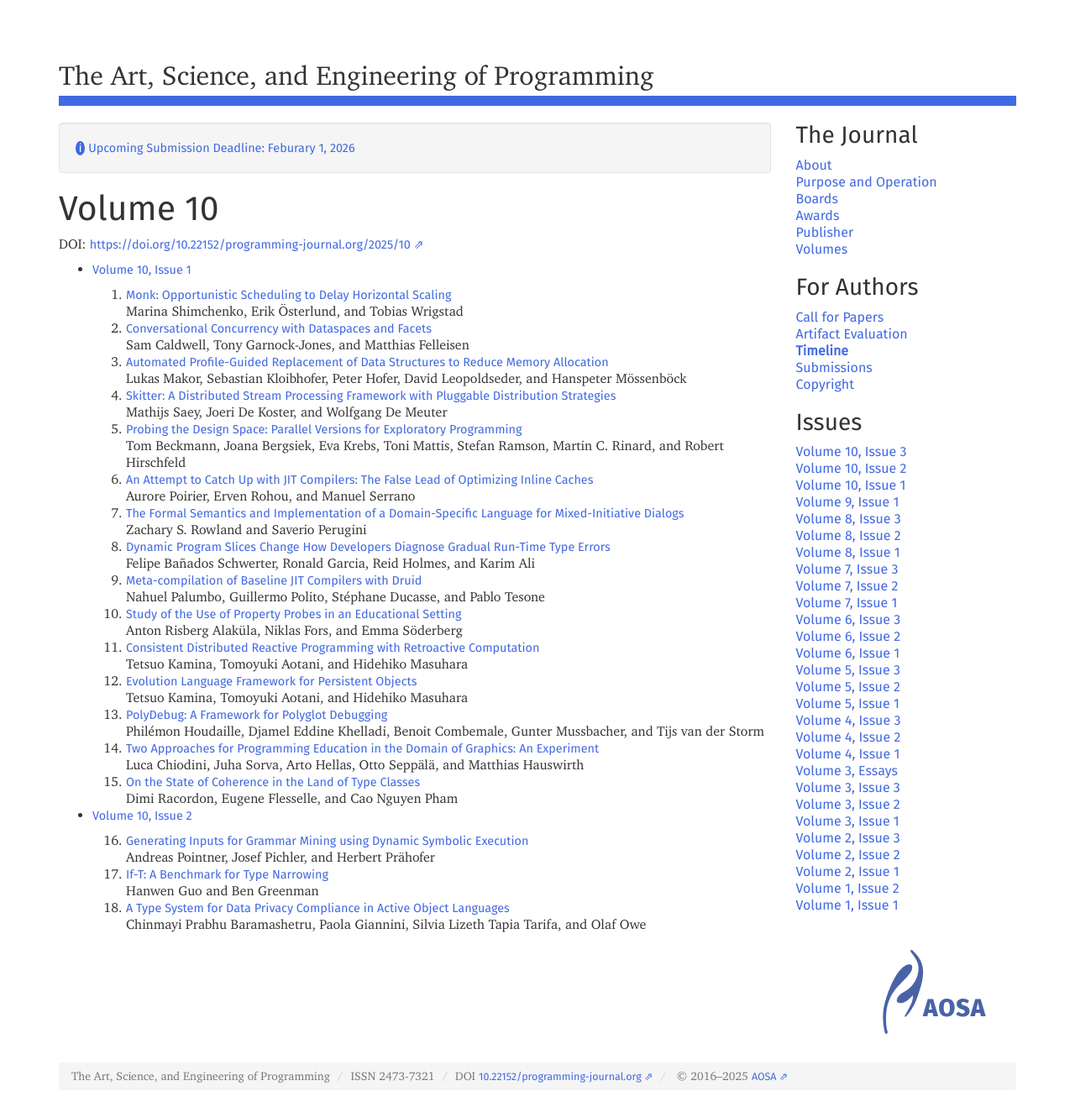
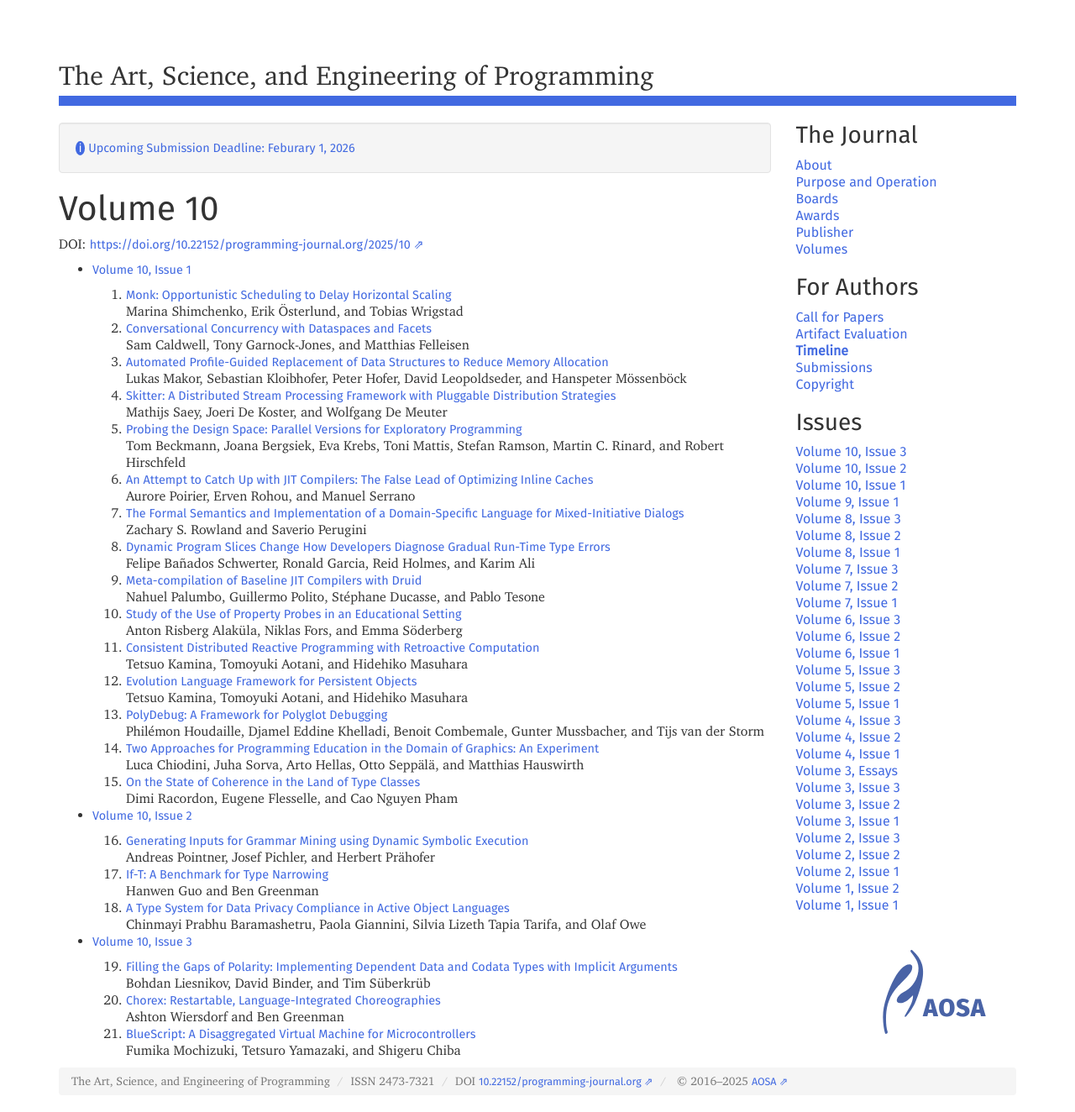
Before and after one commit to programming-journal/programming-journal.github.io, a Jekyll site: the page built from 2025/10/index.markdown, in a window 1280 px wide. Shown: the whole page at 84% size. Built offline with Jekyll 4.4.1, drawn with Linux system fonts in a browser that asks for light colours.

Commit message:
publish 10(3)

```diff
--- a/2025/10/20/index.markdown
+++ b/2025/10/20/index.markdown
@@ -17,6 +17,8 @@ authors:
     affiliation: "University of Utah, USA"
     id: "0000-0001-7078-9287"
 
+arxiv: "2511.15820"
+file: "https://arxiv.org/pdf/2511.15820v1.pdf"
 excerpt: "We built Chorex, a language that brings choreographic programming to Elixir as a path toward robust distributed applications. Chorex is unique among choreographic languages because it tolerates failure among actors: when an actor crashes, Chorex spawns a new process, restores state using a checkpoint, and updates the network configuration for all actors. Chorex also proves that full-featured choreographies can be implemented via metaprogramming, and that doing so achieves tight integration with the host language. For example, mismatches between choreography requirements and an actor implementation are reported statically and in terms of source code rather than macro-expanded code. This paper illustrates Chorex on several examples, ranging from a higher-order bookseller to a secure remote password protocol, details its implementation, and measures the overhead of checkpointing. We conjecture that Chorex’s projection strategy, which outputs sets of stateless functions, is a viable approach for other languages to support restartable actors."
 ---
 Ashton Wiersdorf[^1] [![OrcidLogo]](https://orcid.org/0000-0001-5524-7930) and Ben Greenman[^2] [![OrcidLogo]](https://orcid.org/0000-0001-7078-9287)
@@ -26,7 +28,7 @@ The Art, Science, and Engineering of Programming, 2025, Vol. 10, Issue 3, Articl
 Submission date: 2025-06-01
 Publication date: 2025-10-15
 DOI: <https://doi.org/10.22152/programming-journal.org/2025/10/20>
-Full text: *t.b.a*
+Full text: [PDF](https://arxiv.org/pdf/2511.15820v1.pdf)
 
 
 ### Abstract
--- a/2025/10/21/index.markdown
+++ b/2025/10/21/index.markdown
@@ -21,6 +21,8 @@ authors:
     affiliation: "University of Tokyo, Tokyo, Japan"
     id: "0000-0002-1058-5941"
 
+arxiv: "2511.15821"
+file: "https://arxiv.org/pdf/2511.15821v1.pdf"
 excerpt: |
     Virtual machines (VMs) are highly beneficial for microcontroller development.
     In particular, interactive programming environments greatly facilitate iterative development processes,
@@ -50,7 +52,7 @@ The Art, Science, and Engineering of Programming, 2025, Vol. 10, Issue 3, Articl
 Submission date: 2025-06-02
 Publication date: 2025-10-15
 DOI: <https://doi.org/10.22152/programming-journal.org/2025/10/21>
-Full text: *t.b.a*
+Full text: [PDF](https://arxiv.org/pdf/2511.15821v1.pdf)
 
 
 ### Abstract
--- a/2025/10/index.markdown
+++ b/2025/10/index.markdown
@@ -57,3 +58,18 @@ Andreas Pointner, Josef Pichler, and Herbert Prähofer
 Hanwen Guo and Ben Greenman
   1. [A Type System for Data Privacy Compliance in Active Object Languages](/2025/10/18)
 Chinmayi Prabhu Baramashetru, Paola Giannini, Silvia Lizeth Tapia Tarifa, and Olaf Owe
+
+
+
+* [Volume 10, Issue 3](issue3)
+
+
+
+
+  {: start="19"}
+  1. [Filling the Gaps of Polarity: Implementing Dependent Data and Codata Types with Implicit Arguments](/2025/10/19)
+Bohdan Liesnikov, David Binder, and Tim Süberkrüb
+  1. [Chorex: Restartable, Language-Integrated Choreographies](/2025/10/20)
+Ashton Wiersdorf and Ben Greenman
+  1. [BlueScript: A Disaggregated Virtual Machine for Microcontrollers](/2025/10/21)
+Fumika Mochizuki, Tetsuro Yamazaki, and Shigeru Chiba
--- a/2025/10/issue3/index.markdown
+++ b/2025/10/issue3/index.markdown
@@ -4,7 +4,7 @@ category: "Issues"
 order: -10003
 type: "issue"
 id: "urn:doi:10.22152%2Fprogramming-journal.org%2F2025%2F10%2Fissue3"
-date: "2025-11-19"
+date: "2025-11-21"
 ---
 DOI: <https://doi.org/10.22152/programming-journal.org/2025/10/issue3>
 
```
Also changed, not shown: other parts of 2025/10/index.markdown (+1 -0 lines), 2025/10/19/index.markdown (+3 -1 lines).
